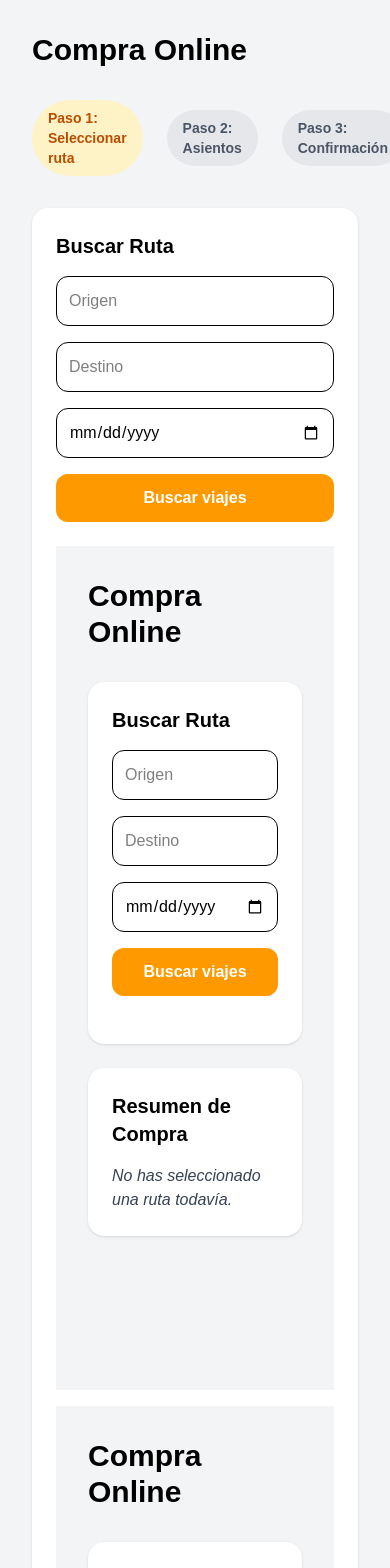
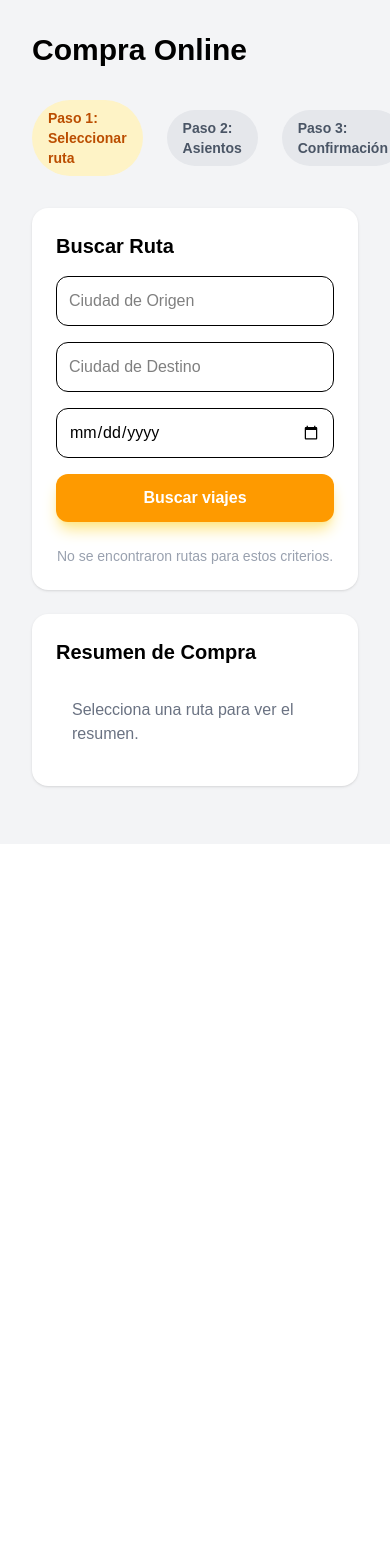
Before and after one commit to RobertM21-web/pasajes-interprovincial, a Next.js app: page /cliente/compra-online in a window 390 px wide. Shown: the top 1568 px of the page. After the commit the page ends 844 px from the top, so only its background shows below. Built offline with nearby package versions, Linux system fonts and the light colour scheme.

Commit message:
feat: implementar lógica de disponibilidad de asientos y corregir errores de hooks en componentes

```diff
--- a/app/api/rutas/route.ts
+++ b/app/api/rutas/route.ts
@@ -1,80 +1,61 @@
 import { prisma } from '@/lib/prisma'
 import { NextRequest, NextResponse } from 'next/server'
 
-// GET /api/rutas — buscar rutas disponibles por origen, destino y fecha
 export async function GET(request: NextRequest) {
   try {
     const { searchParams } = new URL(request.url)
-    const origen = searchParams.get('origen')
-    const destino = searchParams.get('destino')
+    const origen = searchParams.get('origen')?.trim() || ""
+    const destino = searchParams.get('destino')?.trim() || ""
     const fecha = searchParams.get('fecha')
 
     if (!origen || !destino || !fecha) {
-      return NextResponse.json(
-        { error: 'origen, destino y fecha son requeridos' },
-        { status: 400 }
-      )
+      return NextResponse.json({ error: 'Faltan parámetros' }, { status: 400 })
     }
+
+    const fechaInicio = new Date(fecha);
+    fechaInicio.setUTCHours(0, 0, 0, 0);
+    const fechaFin = new Date(fecha);
+    fechaFin.setUTCHours(23, 59, 59, 999);
 
     const rutas = await prisma.ruta.findMany({
       where: {
-        fecha: new Date(fecha),
-        estado: 'HABILITADA',
+        fecha: { gte: fechaInicio, lte: fechaFin },
+        estado: '1',
         frecuencia: {
           activa: true,
           OR: [
-            // Ruta directa
-            {
-              ciudadOrigen: { contains: origen },
-              ciudadDestino: { contains: destino }
-            },
-            // Ruta con paradas intermedias
-            {
-              ciudadOrigen: { contains: origen },
-              paradasIntermedias: {
-                some: { ciudad: { contains: destino } }
-              }
-            }
+            { ciudadOrigen: { contains: origen }, ciudadDestino: { contains: destino } },
+            { ciudadOrigen: { contains: origen }, paradasIntermedias: { some: { ciudad: { contains: destino } } } }
           ]
         }
       },
       include: {
-        frecuencia: {
-          include: { paradasIntermedias: { orderBy: { orden: 'asc' } } }
-        },
-        bus: {
-          include: {
-            categorias: {
-              include: { asientos: true }
-            }
-          }
-        }
-      },
-      orderBy: { frecuencia: { hora: 'asc' } }
+        frecuencia: { include: { paradasIntermedias: { orderBy: { orden: 'asc' } } } },
+        bus: { include: { categorias: true } }
+      }
     })
 
-    // Calcular asientos disponibles por ruta
     const rutasConDisponibilidad = await Promise.all(
       rutas.map(async (ruta) => {
+        // 1. Contar boletos VENDIDOS (excluyendo cancelados)
         const boletosVendidos = await prisma.boleto.count({
           where: {
             rutaId: ruta.id,
-            estado: { not: 'CANCELADO' }
+            estado: { not: '0' } // Ajusta '0' si tu estado de cancelado es distinto
           }
         })
 
-        const totalAsientos = ruta.bus.totalAsientos
-        const asientosDisponibles = totalAsientos - boletosVendidos
+        // 2. Calcular asientos disponibles
+        const totalAsientos = ruta.bus.totalAsientos || 0
+        const asientosDisponibles = Math.max(0, totalAsientos - boletosVendidos)
 
-        // Precio según tramo
-        const esDirecta = ruta.frecuencia.esDirecta
+        // 3. Determinar precio (si es parada intermedia o ruta directa)
         const paradaDestino = ruta.frecuencia.paradasIntermedias.find(
           p => p.ciudad.toLowerCase().includes(destino.toLowerCase())
         )
-
-        const precioTramo = paradaDestino
+        const precio = paradaDestino
           ? Number(paradaDestino.precioTramo)
-          : Number(ruta.bus.categorias[0]?.precioBase || 0)
+          : Number(ruta.bus.categorias?.[0]?.precioBase ?? 0)
 
         return {
           id: ruta.id,
@@ -82,24 +63,17 @@ export async function GET(request: NextRequest) {
           destino: ruta.frecuencia.ciudadDestino,
           hora: ruta.frecuencia.hora,
           fecha: ruta.fecha,
-          esDirecta,
-          precio: precioTramo,
-          totalAsientos,
+          precio,
           asientosDisponibles,
-          bus: {
-            id: ruta.bus.id,
-            numero: ruta.bus.numero
-          },
-          paradas: ruta.frecuencia.paradasIntermedias
+          bus: { numero: ruta.bus.numero },
+          paradas: ruta.frecuencia.paradasIntermedias.map(p => p.ciudad)
         }
       })
     )
 
     return NextResponse.json(rutasConDisponibilidad)
   } catch (error) {
-    return NextResponse.json(
-      { error: 'Error al buscar rutas' },
-      { status: 500 }
-    )
+    console.error("Error en API:", error)
+    return NextResponse.json({ error: 'Error al procesar la búsqueda' }, { status: 500 })
   }
 }
--- a/app/cliente/compra-online/page.tsx
+++ b/app/cliente/compra-online/page.tsx
@@ -1,82 +1,79 @@
 "use client";
 
 import { useState } from "react";
-
-
 import RouteCard from "@/components/compra/RouteCard";
 import PurchaseSummary from "@/components/compra/PurchaseSummary";
 import SearchRouteForm from "@/components/compra/SearchRouteForm";
-const availableRoutes = [
-  {
-    name: "Ambato → Quito",
-    departure: "14:00",
-    price: "12.50",
-  },
-  {
-    name: "Ambato → Guayaquil",
-    departure: "22:00",
-    price: "18.00",
-  },
-];
 
 export default function CompraOnlinePage() {
-    const [selectedRoute, setSelectedRoute] = useState<string | null>(null);
-    const [purchaseConfirmed, setPurchaseConfirmed] = useState(false);
+  const [routes, setRoutes] = useState<any[]>([]);
+  const [selectedRouteData, setSelectedRouteData] = useState<any | null>(null);
+  const [purchaseConfirmed, setPurchaseConfirmed] = useState(false);
+  const [isLoading, setIsLoading] = useState(false);
+
+  const handleSearch = async (origen: string, destino: string, fecha: string) => {
+    setIsLoading(true);
+    try {
+      // Usamos la ruta relativa a tu propio servidor Next.js
+      const response = await fetch(`/api/rutas?origen=${origen}&destino=${destino}&fecha=${fecha}`);
+
+      if (!response.ok) throw new Error("Error en la respuesta del servidor");
+
+      const data = await response.json();
+
+      // Aseguramos que siempre sea un array
+      setRoutes(Array.isArray(data) ? data : []);
+      setSelectedRouteData(null); // Resetear selección al buscar nuevo
+    } catch (error) {
+      console.error("Error conectando a API:", error);
+      setRoutes([]);
+      alert("Hubo un error al buscar las rutas. Intenta nuevamente.");
+    } finally {
+      setIsLoading(false);
+    }
+  };
+
   return (
     <div className="min-h-screen bg-gray-100 p-8">
       <div className="max-w-5xl mx-auto">
         <h1 className="text-3xl font-bold text-black mb-8">Compra Online</h1>
+
         <div className="flex items-center gap-3 mb-8">
-            <div className="px-4 py-2 bg-amber-100 text-amber-700 rounded-full text-sm font-semibold">
-                Paso 1: Seleccionar ruta
-            </div>
-
+            <div className="px-4 py-2 bg-amber-100 text-amber-700 rounded-full text-sm font-semibold">Paso 1: Seleccionar ruta</div>
             <div className="w-10 h-1 bg-gray-300 rounded" />
-
-            <div className="px-4 py-2 bg-gray-200 text-gray-600 rounded-full text-sm font-semibold">
-                Paso 2: Asientos
-            </div>
-
+            <div className="px-4 py-2 bg-gray-200 text-gray-600 rounded-full text-sm font-semibold">Paso 2: Asientos</div>
             <div className="w-10 h-1 bg-gray-300 rounded" />
-
-            <div className="px-4 py-2 bg-gray-200 text-gray-600 rounded-full text-sm font-semibold">
-                Paso 3: Confirmación
-            </div>
+            <div className="px-4 py-2 bg-gray-200 text-gray-600 rounded-full text-sm font-semibold">Paso 3: Confirmación</div>
         </div>
 
         <div className="grid md:grid-cols-2 gap-6">
           <div className="bg-white rounded-2xl shadow p-6">
-            <h2 className="text-xl font-semibold mb-4 text-black">
-              Buscar Ruta
-            </h2>
+            <h2 className="text-xl font-semibold mb-4 text-black">Buscar Ruta</h2>
 
-            <SearchRouteForm />
+            <SearchRouteForm onSearch={handleSearch} />
 
             <div className="mt-6 space-y-4">
-             {availableRoutes.map((route) => {
-                const isSelected = selectedRoute === route.name;
-
-                return (
+               {isLoading ? (
+                 <p className="text-center text-gray-500">Buscando rutas...</p>
+               ) : routes.length > 0 ? (
+                 routes.map((route) => (
                     <RouteCard
-                    key={route.name}
-                    name={route.name}
-                    departure={route.departure}
-                    price={route.price}
-                    selected={isSelected}
-                    onSelect={() => setSelectedRoute(route.name)}
+                      key={route.id}
+                      route={route}
+                      selected={selectedRouteData?.id === route.id}
+                      onSelect={() => setSelectedRouteData(route)}
                     />
-                );
-            })}
+                 ))
+               ) : (
+                 <p className="text-center text-gray-400 text-sm">No se encontraron rutas para estos criterios.</p>
+               )}
             </div>
           </div>
 
           <div className="bg-white rounded-2xl shadow p-6">
-            <h2 className="text-xl font-semibold mb-4 text-black">
-              Resumen de Compra
-            </h2>
-
+            <h2 className="text-xl font-semibold mb-4 text-black">Resumen de Compra</h2>
             <PurchaseSummary
-                selectedRoute={selectedRoute}
+                selectedRouteData={selectedRouteData}
                 purchaseConfirmed={purchaseConfirmed}
                 setPurchaseConfirmed={setPurchaseConfirmed}
             />
--- a/components/compra/PurchaseSummary.tsx
+++ b/components/compra/PurchaseSummary.tsx
@@ -1,11 +1,9 @@
-"use client";
-
+"use client"; // Asegúrate de tener esto al principio
 import Link from "next/link";
-import { useState } from "react";
-import TicketView from "@/components/compra/TicketView";
+import { useState, useMemo } from "react";
 
 type PurchaseSummaryProps = {
-  selectedRouteData: any | null;
+  selectedRouteData: any;
   purchaseConfirmed: boolean;
   setPurchaseConfirmed: (value: boolean) => void;
 };
@@ -15,68 +13,64 @@ export default function PurchaseSummary({
   purchaseConfirmed,
   setPurchaseConfirmed,
 }: PurchaseSummaryProps) {
-  const [passengerName, setPassengerName] = useState("");
-  const [passengerCedula, setPassengerCedula] = useState("");
+  // 1. TODOS los hooks van arriba, sin condiciones
   const [passengerType, setPassengerType] = useState("Normal");
 
+  const { descuento, porcentaje } = useMemo(() => {
+    if (passengerType === "Tercera edad" || passengerType === "Discapacitado")
+      return { descuento: 0.5, porcentaje: "50%" };
+    if (passengerType === "Menor de edad")
+      return { descuento: 0.3, porcentaje: "30%" };
+    return { descuento: 0, porcentaje: "0%" };
+  }, [passengerType]);
+
+  // 2. Ahora, después de los hooks, hacemos la validación
   if (!selectedRouteData) {
-    return <p className="text-gray-700 italic">No has seleccionado una ruta todavía.</p>;
+    return <div className="p-4 text-gray-500">Selecciona una ruta para ver el resumen.</div>;
   }
 
-  // Lógica de cálculo dinámico para el descuento de ley
-  const precioBase = Number(selectedRouteData.precio);
-  const tieneDescuento = passengerType !== "Normal";
-  const precioFinal = tieneDescuento ? precioBase * 0.5 : precioBase;
+  // 3. Calculamos el precio solo si existe la ruta
+  const precioFinal = (selectedRouteData.precio || 0) * (1 - descuento);
 
   return (
     <div className="space-y-4">
       <div className="bg-amber-50 border border-amber-200 rounded-xl p-4">
-        <p className="font-semibold text-black text-lg">Resumen de Compra</p>
+        <p className="font-semibold text-black text-lg">Ruta seleccionada</p>
 
-        <div className="mt-3 space-y-2 text-gray-700 text-sm">
+        <div className="mt-3 space-y-2 text-gray-700">
           <p><span className="font-medium">Trayecto:</span> {selectedRouteData.origen} → {selectedRouteData.destino}</p>
-          <p><span className="font-medium">Precio Base:</span> ${precioBase.toFixed(2)}</p>
+          <p><span className="font-medium">Fecha:</span> {new Date(selectedRouteData.fecha).toLocaleDateString('es-EC', { dateStyle: 'full' })}</p>
+          <p><span className="font-medium">Hora:</span> {selectedRouteData.hora}</p>
+          <p><span className="font-medium">Bus:</span> Ejecutivo #{selectedRouteData.bus?.numero || "N/A"}</p>
+
+          <p>
+            <span className="font-medium">Precio Final:</span>{" "}
+            <span className="text-amber-600 font-bold text-xl">${precioFinal.toFixed(2)}</span>
+          </p>
         </div>
 
-        <div className="mt-5 border-t border-amber-200 pt-4 space-y-3">
-          <input
-            type="text"
-            placeholder="Nombre del Pasajero"
-            value={passengerName}
-            onChange={(e) => setPassengerName(e.target.value)}
-            className="w-full border rounded-xl p-3 text-sm bg-white text-black"
-          />
-          <input
-            type="text"
-            placeholder="Cédula"
-            value={passengerCedula}
-            onChange={(e) => setPassengerCedula(e.target.value)}
-            className="w-full border rounded-xl p-3 text-sm bg-white text-black"
-          />
+        <div className="mt-5 border-t border-amber-200 pt-4">
+          <p className="font-semibold text-black mb-3">Datos de tarifa</p>
           <select
             value={passengerType}
             onChange={(e) => setPassengerType(e.target.value)}
-            className="w-full border rounded-xl p-3 bg-white text-gray-700 text-sm"
+            className="w-full border rounded-xl p-3 bg-white text-gray-700"
           >
-            <option>Normal</option>
-            <option>Menor de edad</option>
-            <option>Tercera edad</option>
-            <option>Discapacitado</option>
+            <option value="Normal">Normal</option>
+            <option value="Menor de edad">Menor de edad</option>
+            <option value="Tercera edad">Tercera edad</option>
+            <option value="Discapacitado">Discapacitado</option>
           </select>
-          <div className="text-sm font-bold text-amber-600">
-            Total a pagar: ${precioFinal.toFixed(2)}
-          </div>
+          <p className="mt-2 text-sm text-gray-600">Descuento aplicado: <strong>{porcentaje}</strong></p>
         </div>
 
-        <button
-          onClick={() => setPurchaseConfirmed(true)}
-          className="w-full mt-4 px-5 py-3 bg-green-600 hover:bg-green-700 text-white rounded-xl font-semibold transition-all"
+        <Link
+          href="/cliente/selector-asientos"
+          className="inline-block mt-5 px-5 py-3 bg-amber-500 hover:bg-amber-600 text-white rounded-xl font-semibold transition-all w-full text-center"
         >
-          Confirmar compra
-        </button>
+          Elegir asientos
+        </Link>
       </div>
-
-      {purchaseConfirmed && <TicketView selectedRoute={`${selectedRouteData.origen} → ${selectedRouteData.destino}`} />}
     </div>
   );
 }
--- a/components/compra/RouteCard.tsx
+++ b/components/compra/RouteCard.tsx
@@ -1,65 +1,73 @@
 "use client";
 
-import { useState } from "react";
-import RouteCard from "@/components/compra/RouteCard";
-import PurchaseSummary from "@/components/compra/PurchaseSummary";
-import SearchRouteForm from "@/components/compra/SearchRouteForm";
+type RouteCardProps = {
+  route: any;
+  selected: boolean;
+  onSelect: () => void;
+};
 
-export default function CompraOnlinePage() {
-  const [routes, setRoutes] = useState<any[]>([]);
-  const [selectedRoute, setSelectedRoute] = useState<any | null>(null);
-  const [purchaseConfirmed, setPurchaseConfirmed] = useState(false);
+export default function RouteCard({ route, selected, onSelect }: RouteCardProps) {
+  // Aseguramos que la disponibilidad sea un número válido
+  const asientos = route.asientosDisponibles ?? 0;
+  const estaAgotado = asientos <= 0;
 
-  // Temporalmente, podemos usar una ruta de prueba que respete la nueva estructura
-  const handleSearch = async (origen: string, destino: string, fecha: string) => {
-    // Simulamos la estructura que espera RouteCard
-    const mockRoute = {
-      id: "1",
-      origen: "Ambato",
-      destino: "Quito",
-      hora: "14:00",
-      fecha: "2026-05-19",
-      esDirecta: true,
-      precio: 12.50,
-      totalAsientos: 40,
-      asientosDisponibles: 20,
-      bus: { id: "bus1", numero: 101 },
-      paradas: []
-    };
-    setRoutes([mockRoute]);
-  };
+  // Ajuste: Extraer nombres de ciudades de forma segura según la estructura actual de la API
+  const listaParadas = Array.isArray(route.paradas) && route.paradas.length > 0
+    ? route.paradas.join(" → ")
+    : "Sin paradas intermedias";
 
   return (
-    <div className="min-h-screen bg-gray-100 p-8">
-      <div className="max-w-5xl mx-auto">
-        <h1 className="text-3xl font-bold text-black mb-8">Compra Online</h1>
+    <div
+      className={`
+        border rounded-xl p-4 transition-all
+        ${selected ? "border-amber-500 bg-amber-50 shadow-md" : "border-gray-200 hover:border-amber-400"}
+        ${estaAgotado ? "opacity-75 bg-gray-50" : ""}
+      `}
+    >
+      <div className="flex justify-between items-start gap-4">
+        <div>
+          <h3 className="font-semibold text-black text-lg">
+            {route.origen} → {route.destino}
+          </h3>
+          <p className="text-sm text-gray-600 font-medium">Salida: {route.hora}</p>
 
-        <div className="grid md:grid-cols-2 gap-6">
-          <div className="bg-white rounded-2xl shadow p-6">
-            <h2 className="text-xl font-semibold mb-4 text-black">Buscar Ruta</h2>
-            <SearchRouteForm onSearch={handleSearch} />
-
-            <div className="mt-6 space-y-4">
-              {routes.map((route) => (
-                <RouteCard
-                  key={route.id}
-                  route={route}
-                  selected={selectedRoute?.id === route.id}
-                  onSelect={() => setSelectedRoute(route)}
-                />
-              ))}
-            </div>
-          </div>
-
-          <div className="bg-white rounded-2xl shadow p-6">
-            <h2 className="text-xl font-semibold mb-4 text-black">Resumen de Compra</h2>
-            <PurchaseSummary
-              selectedRouteData={selectedRoute}
-              purchaseConfirmed={purchaseConfirmed}
-              setPurchaseConfirmed={setPurchaseConfirmed}
-            />
+          <div className="mt-3 text-xs text-gray-500 space-y-0.5">
+            <p><span className="font-semibold">Bus:</span> Ejecutivo #{route.bus?.numero || "N/A"}</p>
+            <p className="font-medium">
+              Disponibilidad:
+              <span className={estaAgotado ? "text-red-600 font-bold ml-1" : "text-green-600 ml-1"}>
+                {estaAgotado ? "Agotado" : `${asientos} asientos`}
+              </span>
+            </p>
           </div>
         </div>
+
+        <div className="text-right flex flex-col items-end">
+          <p className="font-bold text-amber-600 text-lg">
+            ${typeof route.precio === 'number' ? route.precio.toFixed(2) : parseFloat(route.precio || 0).toFixed(2)}
+          </p>
+
+          <button
+            disabled={estaAgotado}
+            onClick={onSelect}
+            className={`
+              mt-3 px-4 py-2 rounded-lg text-sm text-white transition-all font-medium
+              ${estaAgotado
+                ? "bg-gray-400 cursor-not-allowed"
+                : (selected ? "bg-green-600" : "bg-amber-500 hover:bg-amber-600")}
+            `}
+          >
+            {estaAgotado ? "No disponible" : (selected ? "Seleccionado" : "Seleccionar")}
+          </button>
+        </div>
+      </div>
+
+      {/* Sección de paradas al pie */}
+      <div className="mt-4 pt-3 border-t border-gray-100">
+        <p className="text-[10px] uppercase font-bold text-gray-400">Ruta y paradas:</p>
+        <p className="text-xs text-gray-600 truncate mt-1">
+          {listaParadas}
+        </p>
       </div>
     </div>
   );
--- a/components/compra/SearchRouteForm.tsx
+++ b/components/compra/SearchRouteForm.tsx
@@ -2,52 +2,58 @@
 
 import { useState } from "react";
 
-interface SearchRouteFormProps {
+type SearchRouteFormProps = {
   onSearch: (origen: string, destino: string, fecha: string) => void;
-}
+};
 
 export default function SearchRouteForm({ onSearch }: SearchRouteFormProps) {
   const [origen, setOrigen] = useState("");
   const [destino, setDestino] = useState("");
   const [fecha, setFecha] = useState("");
 
-  const handleSubmit = (e: React.FormEvent) => {
-    e.preventDefault();
-    if (!origen || !destino || !fecha) return;
-    onSearch(origen, destino, fecha);
+  const handleSearchClick = () => {
+    // Validación básica antes de llamar a la API
+    if (!origen.trim() || !destino.trim() || !fecha) {
+      alert("Por favor, completa todos los campos.");
+      return;
+    }
+
+    console.log("¡Click detectado! Buscando:", { origen, destino, fecha });
+    onSearch(origen.trim(), destino.trim(), fecha);
   };
 
   return (
-    <form onSubmit={handleSubmit} className="space-y-4">
+    <div className="space-y-4">
       <input
         type="text"
-        placeholder="Origen"
+        placeholder="Ciudad de Origen"
         value={origen}
         onChange={(e) => setOrigen(e.target.value)}
-        className="w-full border rounded-xl p-3 text-black focus:outline-none focus:border-amber-500"
-        required
+        className="w-full border rounded-xl p-3 text-black focus:ring-2 focus:ring-amber-500 outline-none"
       />
 
       <input
         type="text"
-        placeholder="Destino"
+        placeholder="Ciudad de Destino"
         value={destino}
         onChange={(e) => setDestino(e.target.value)}
-        className="w-full border rounded-xl p-3 text-black focus:outline-none focus:border-amber-500"
-        required
+        className="w-full border rounded-xl p-3 text-black focus:ring-2 focus:ring-amber-500 outline-none"
       />
 
       <input
         type="date"
         value={fecha}
         onChange={(e) => setFecha(e.target.value)}
-        className="w-full border rounded-xl p-3 text-black focus:outline-none focus:border-amber-500"
-        required
+        className="w-full border rounded-xl p-3 text-black focus:ring-2 focus:ring-amber-500 outline-none"
       />
 
-      <button type="submit" className="w-full bg-amber-500 hover:bg-amber-600 text-white rounded-xl p-3 font-semibold transition-all">
+      <button
+        type="button"
+        onClick={handleSearchClick}
+        className="w-full bg-amber-500 hover:bg-amber-600 text-white rounded-xl p-3 font-semibold transition-all shadow-lg shadow-amber-200"
+      >
         Buscar viajes
       </button>
-    </form>
+    </div>
   );
 }
```
Also changed, not shown: components/compra/TicketView.tsx (+45 -18 lines).
